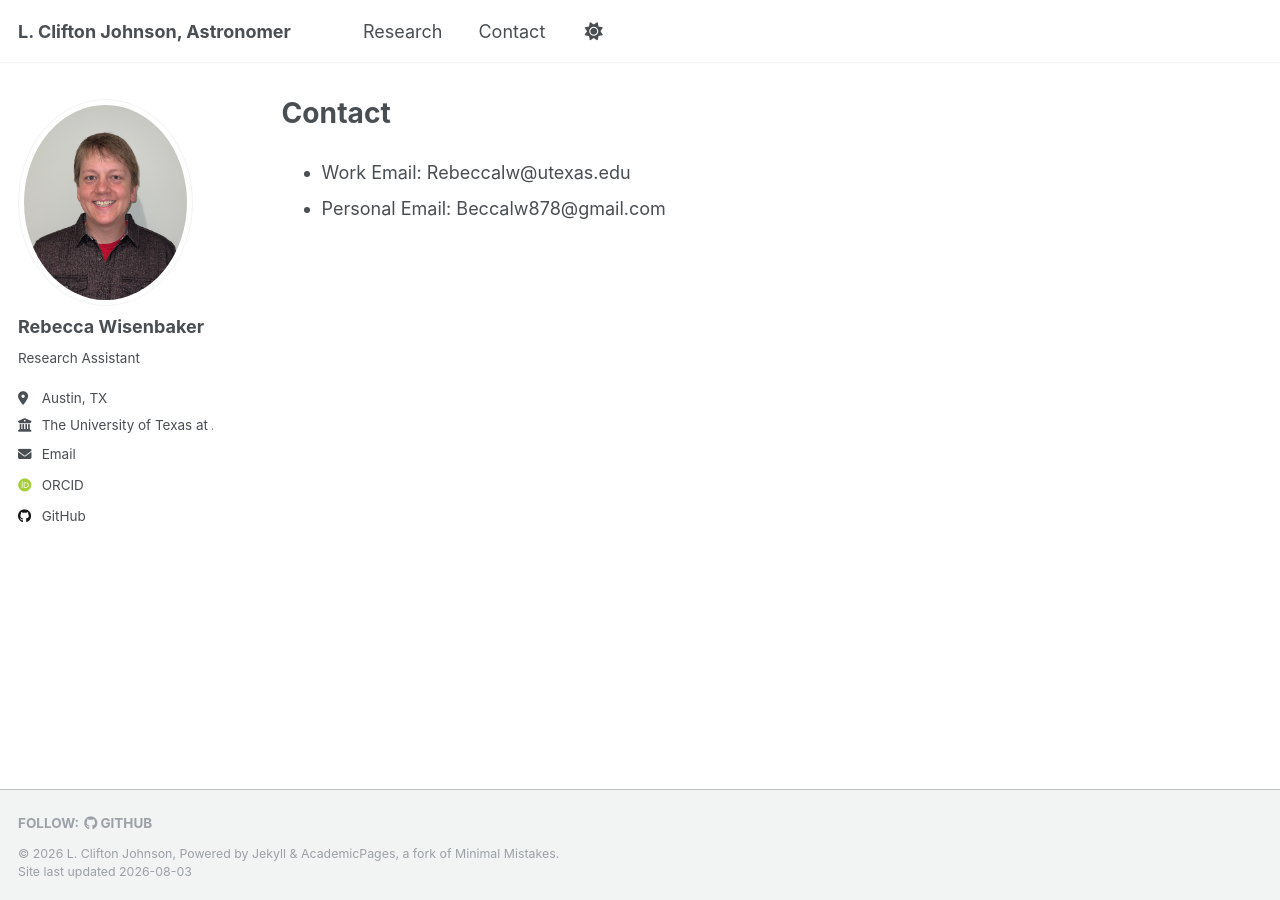
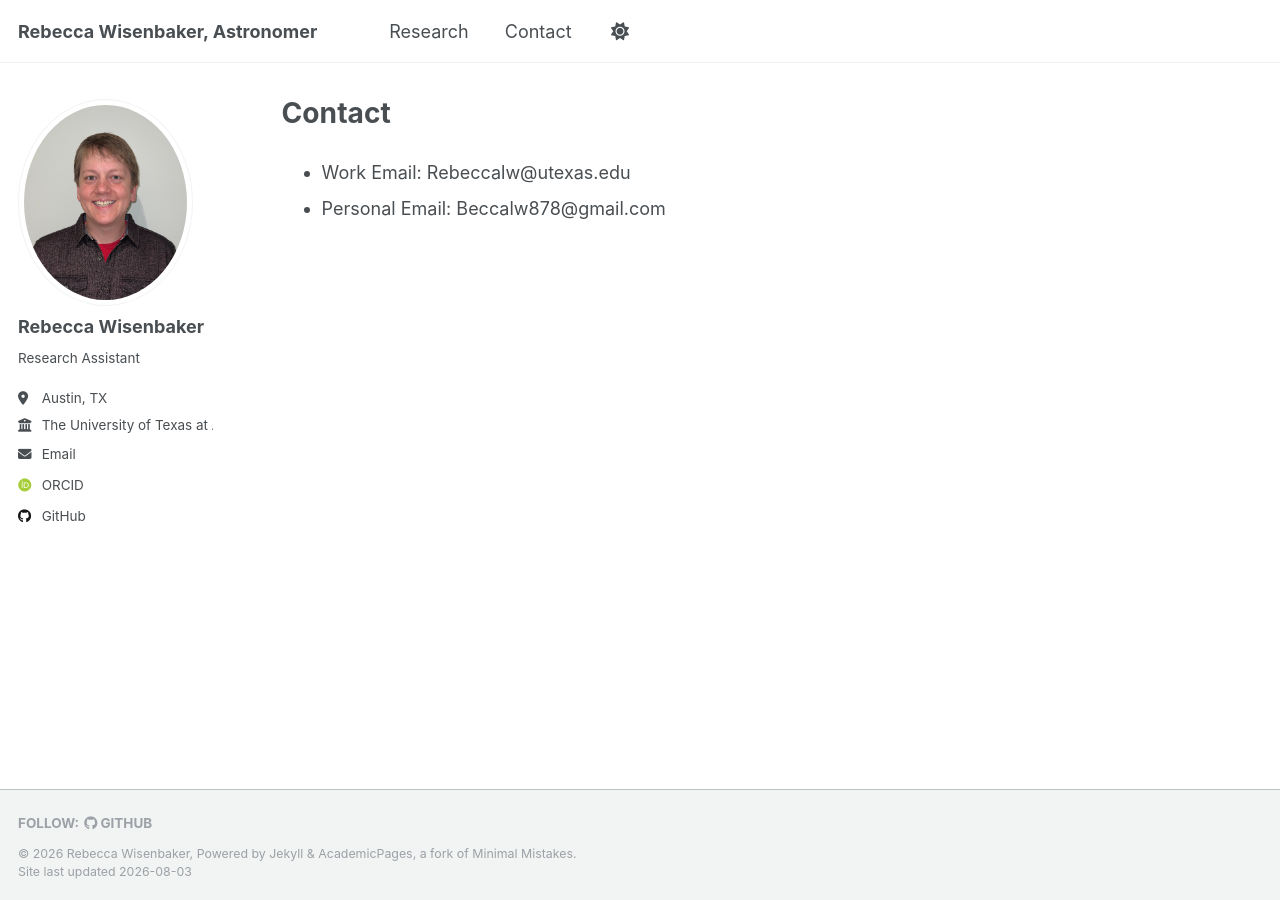
Before and after one commit to rebeccalw87/rebeccalw87.github.io, a Jekyll site: the page built from _pages/contact.md, in a window 1280 px wide. Built offline with Jekyll 4.4.1, drawn with Linux system fonts in a browser that asks for light colours; some web fonts are replaced; a script that is not in the unit is left out.

Commit message:
Update _config.yml

```diff
--- a/_config.yml
+++ b/_config.yml
@@ -9,11 +9,11 @@
 # Basic Site Settings
 locale                   : "en-US"
 site_theme               : "default"
-title                    : "L. Clifton Johnson, Astronomer"
+title                    : "Rebecca Wisenbaker, Astronomer"
 title_separator          : "-"
-name                     : &name "L. Clifton Johnson"
-description              : &description "Research Assistant Professor and Zooniverse Director"
-url                      : https://rebeccalw87.github.io # the base hostname & protocol for your site e.g. "https://[your GitHub username].github.io" or if you already have some other page hosted on Github then use "https://[your GitHub username].github.io/[Your Repo Name]"
+name                     : &name "Rebecca Wisenbaker"
+description              : &description "Research Assistant at The University of Texas at Austin"
+url                      : https://rebeccalw87.github.io/REUWebsite # the base hostname & protocol for your site e.g. "https://[your GitHub username].github.io" or if you already have some other page hosted on Github then use "https://[your GitHub username].github.io/[Your Repo Name]"
 baseurl                  : "" # the subpath of your site, e.g. "/blog"
 repository               : "rebeccalw87/rebeccalw87.github.io"
 
```
